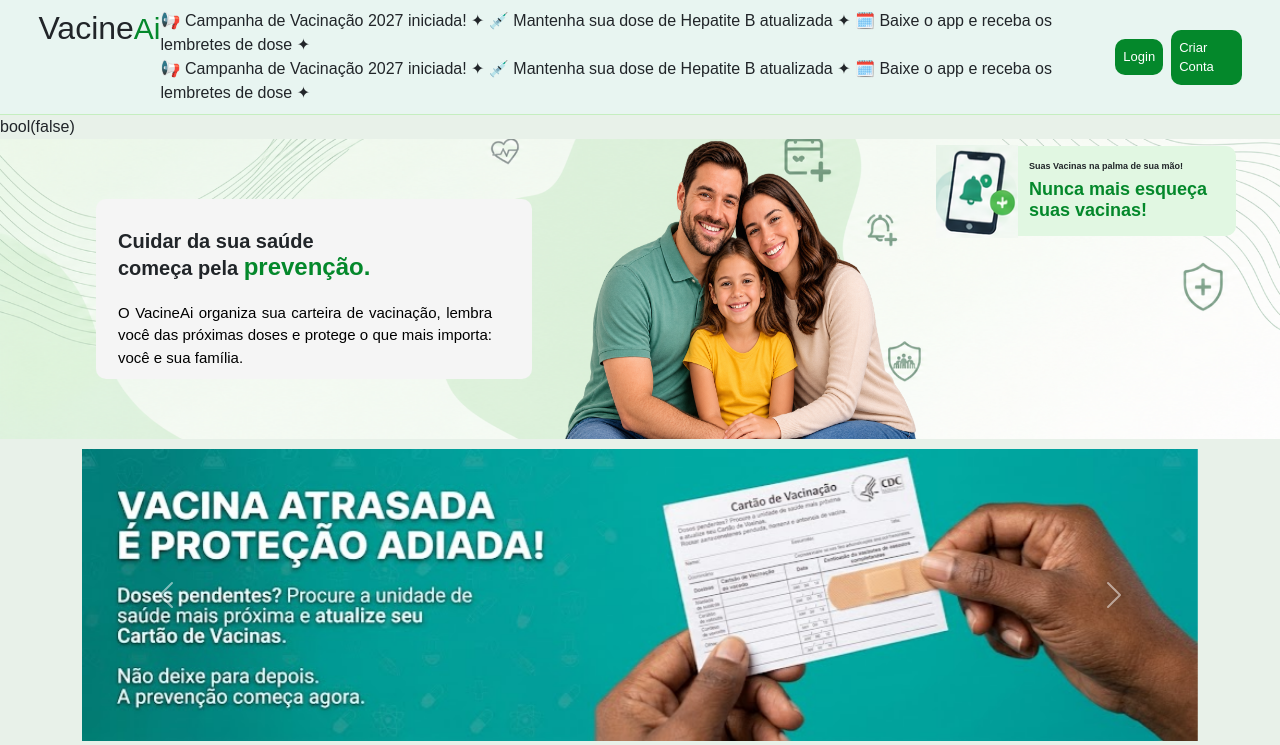
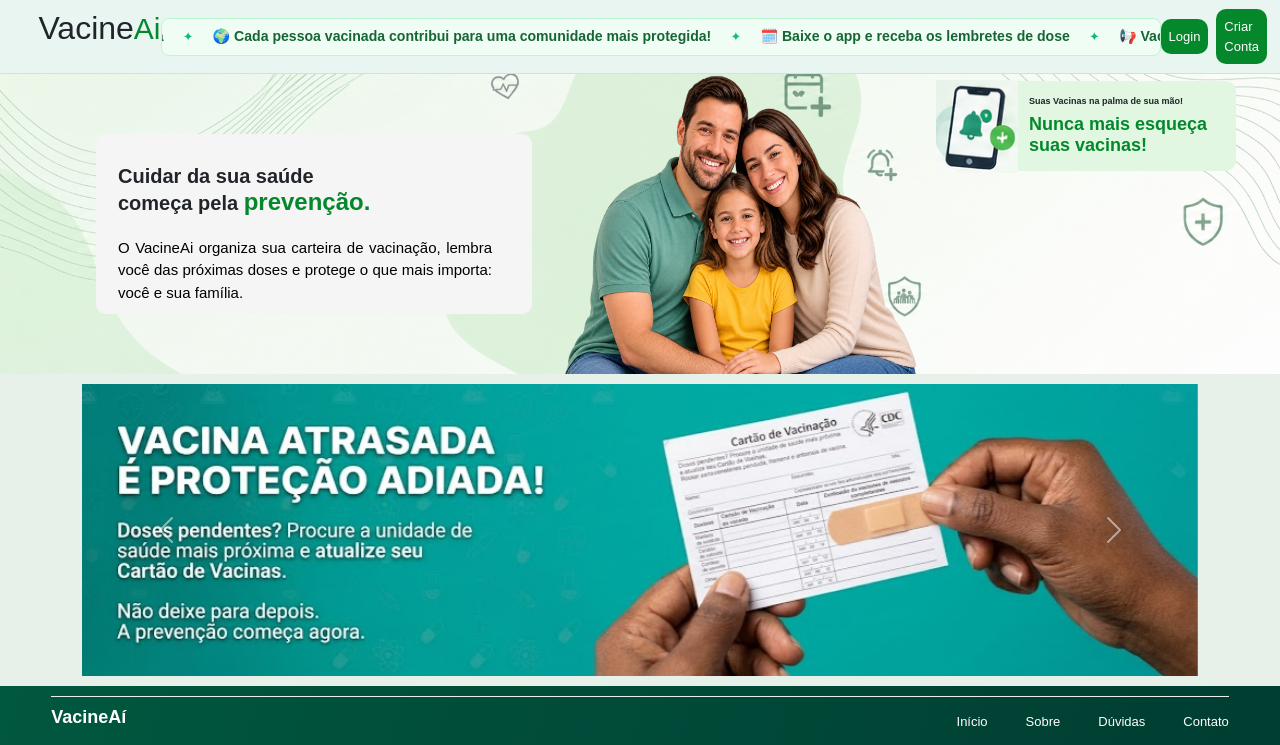
Before and after one commit to lippekstro/vacine_ai, a PHP site: page / in a window 1280 px wide. Shown: the top 745 px of the page. Run offline with PHP 8.4, Linux system fonts and the light colour scheme.

Commit message:
painel de noticias navbar

```diff
--- a/css/style.css
+++ b/css/style.css
@@ -171,6 +171,70 @@ header {
     color: white
 }
 
+
+            /* ------- canal de noticias movel ------*/
+
+            /* CAIXA CENTRAL DO LETREIRO */
+    .ticker-container {
+      flex: 1;
+      max-width: 1000px;
+      height: 38px;
+      background-color: #f0fdf4;
+      border: 1px solid #bbf7d0;
+      border-radius: 8px; /* Bordas suavemente arredondadas */
+      display: flex;
+      align-items: center;
+      overflow: hidden;
+      white-space: nowrap;
+      position: relative;
+      cursor: pointer;
+    }
+
+    /* ESTRUTURA DA ANIMAÇÃO (DA DIREITA PARA A ESQUERDA) */
+    .ticker-wrapper {
+      display: flex;
+      white-space: nowrap;
+      animation: tickerRTL 25s linear infinite; /* Right To Left */
+    }
+
+    /* Pausa ao passar o rato para facilitar a leitura */
+    .ticker-container:hover .ticker-wrapper {
+      animation-play-state: paused;
+    }
+
+    .ticker-group {
+      display: flex;
+      align-items: center;
+      white-space: nowrap;
+    }
+
+    .ticker-item {
+      font-size: 0.88rem;
+      font-weight: 600;
+      color: #166534;
+      display: inline-flex;
+      align-items: center;
+    }
+
+    /* ÍCONE SEPARADOR ENTRE AS FRASES */
+    .ticker-separator {
+      display: inline-flex;
+      align-items: center;
+      justify-content: center;
+      margin: 0 1.2rem;
+      color: #10b981;
+      font-size: 0.8rem;
+    }
+
+    /* ANIMAÇÃO CSS INVERTIDA: DIREITA PARA A ESQUERDA */
+    @keyframes tickerRTL {
+      0% {
+        transform: translate3d(0, 0, 0);
+      }
+      100% {
+        transform: translate3d(-50%, 0, 0);
+      }
+    }
 
 
 /* -------------------------- FIM HEADER -----------------------*/
--- a/index.php
+++ b/index.php
@@ -6,7 +6,7 @@ if (Autenticacao::isLogado()) {
     $resutado = Vacinacao::listarFaltantesPorUsuario($_SESSION['id_usuario']);
 }
 
-var_dump(!empty($resutado));
+
 
 ?>
 
--- a/templates/_cabecalho.php
+++ b/templates/_cabecalho.php
@@ -50,8 +50,14 @@ require_once __DIR__ . "/../auth/autenticacao.php";
           <span class="ticker-separator">✦</span>
           <span class="ticker-item">💉 Mantenha sua dose de Hepatite B atualizada</span>
           <span class="ticker-separator">✦</span>
+        <span class="ticker-item">🌍 Cada pessoa vacinada contribui para uma comunidade mais protegida!</span>
+         <span class="ticker-separator">✦</span>
           <span class="ticker-item">🗓️ Baixe o app e receba os lembretes de dose</span>
           <span class="ticker-separator">✦</span>
+          <span class="ticker-item">📢 Vacine_AI: tecnologia e saúde caminhando juntas!</span>
+         <span class="ticker-separator">✦</span>
+            <span class="ticker-item">🛡️ A vacinação previne doenças e salva milhões de vidas!</span>
+           <span class="ticker-separator">✦</span>
         </div>
 
         <!-- Bloco 2 (Duplicado para looping perfeito sem saltos) -->
@@ -60,18 +66,18 @@ require_once __DIR__ . "/../auth/autenticacao.php";
           <span class="ticker-separator">✦</span>
           <span class="ticker-item">💉 Mantenha sua dose de Hepatite B atualizada</span>
           <span class="ticker-separator">✦</span>
+        <span class="ticker-item">🌍 Cada pessoa vacinada contribui para uma comunidade mais protegida!</span>
+         <span class="ticker-separator">✦</span>
           <span class="ticker-item">🗓️ Baixe o app e receba os lembretes de dose</span>
           <span class="ticker-separator">✦</span>
+          <span class="ticker-item">📢 Vacine_AI: tecnologia e saúde caminhando juntas!</span>
+         <span class="ticker-separator">✦</span>
+            <span class="ticker-item">🛡️ A vacinação previne doenças e salva milhões de vidas!</span>
+           <span class="ticker-separator">✦</span>
         </div>
 
       </div>
     </div>
-
-
-
-
-
-
 
 
 
--- a/templates/_rodape.php
+++ b/templates/_rodape.php
@@ -15,7 +15,7 @@
             </div>
 
             <nav class="footer-menu">
-                <a href="#">Início</a>
+                <a href="/vacine_ai/index.php">Início</a>
                 <a href="#">Sobre</a>
                 <a href="#">Dúvidas</a>
                 <a href="#">Contato</a>
```
